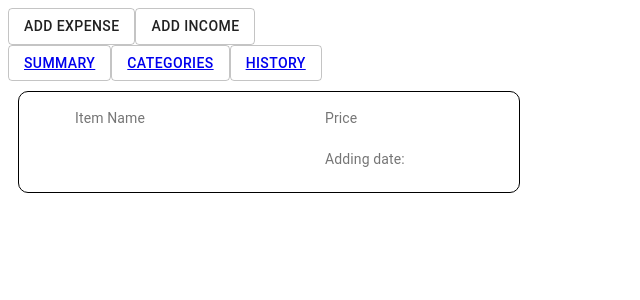
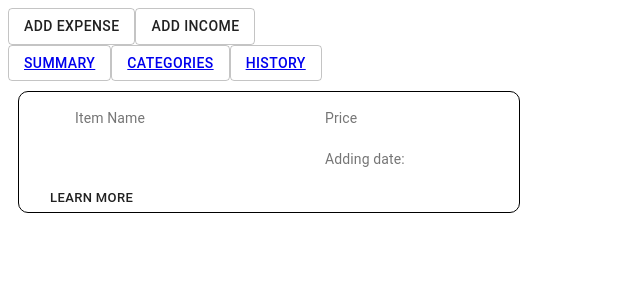
Before and after one commit to LuizaAv/aca-final-project-lge, a React (Create React App) app: page /History in a window 1280 px wide. Shown: the top 300 px of the page, without its empty margins (0-640 px from the left). Built offline with nearby package versions, Linux system fonts and the light colour scheme.

Commit message:
learnMore button added

```diff
--- a/src/pages/History/History.js
+++ b/src/pages/History/History.js
@@ -13,7 +13,7 @@ const useStyles = makeStyles({
     minWidth: 275,
     margin: 10,
     width: 500,
-    height: 100,
+    height: 120,
     border: '1.5px solid black',
     borderRadius: 10
   },
@@ -39,6 +39,12 @@ const useStyles = makeStyles({
   pos: {
     marginBottom: 12,
   },
+  learnMore:{
+    marginLeft: 2,
+    width: 120,
+    borderRadius: 7,
+    marginBottom: 0
+  }
 });
 
 function History() {
@@ -53,10 +59,10 @@ function History() {
         <Typography className={classes.price} color="textSecondary" gutterBottom>
           Price
         </Typography>
-        <Typography  className={classes.date}color="textSecondary" gutterBottom>
+        <Typography  className={classes.date} color="textSecondary" gutterBottom>
         Adding date:
         </Typography>
-        <CardActions>
+        <CardActions className={classes.learnMore}>
         <Button size="small">Learn More</Button>
       </CardActions>
         </CardContent>
```
